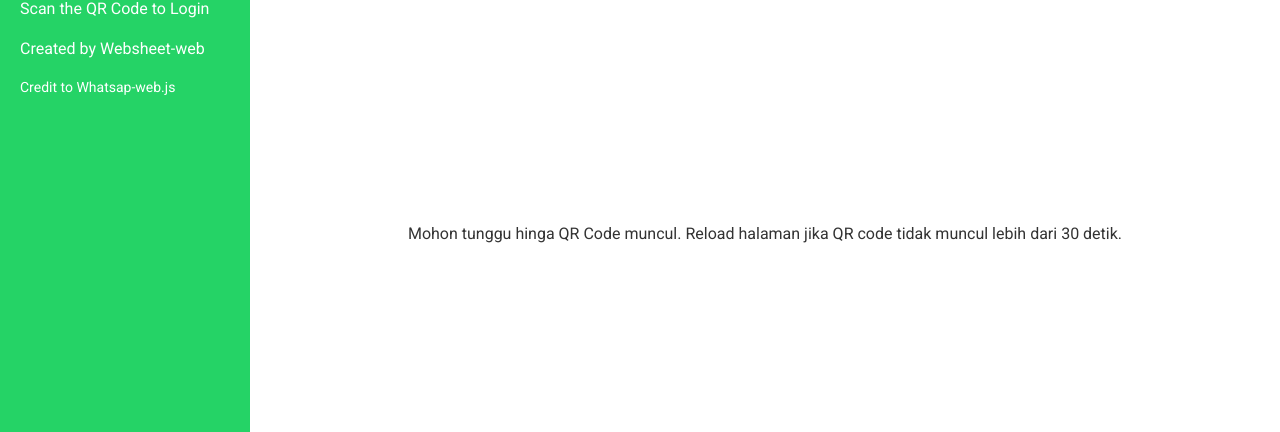
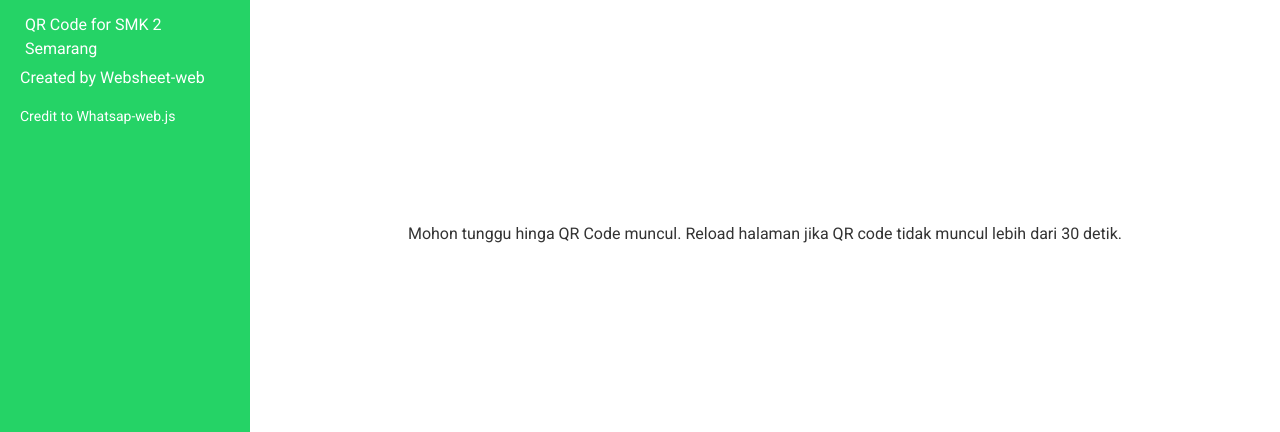
Before and after one commit to web-sheet/presensi_smk, a website: page public/index.html in a window 1280 px wide. Shown: the part 368-800 px from the top of the page. Drawn offline with nearby package versions, Linux system fonts and the light colour scheme; no server answers.

Commit message:
Update index.html

```diff
--- a/public/index.html
+++ b/public/index.html
@@ -71,6 +71,9 @@
     <div class="sidebar">
         <h2>WhatsApp</h2>
         <p>Scan the QR Code to Login</p>
+
+        <p style="margin: 5px">QR Code for SMK 2 Semarang</p>
+
         <p>Created by Websheet-web</p>
         <p style="font-size: 14px;">Credit to Whatsap-web.js</p>
     </div>
```
